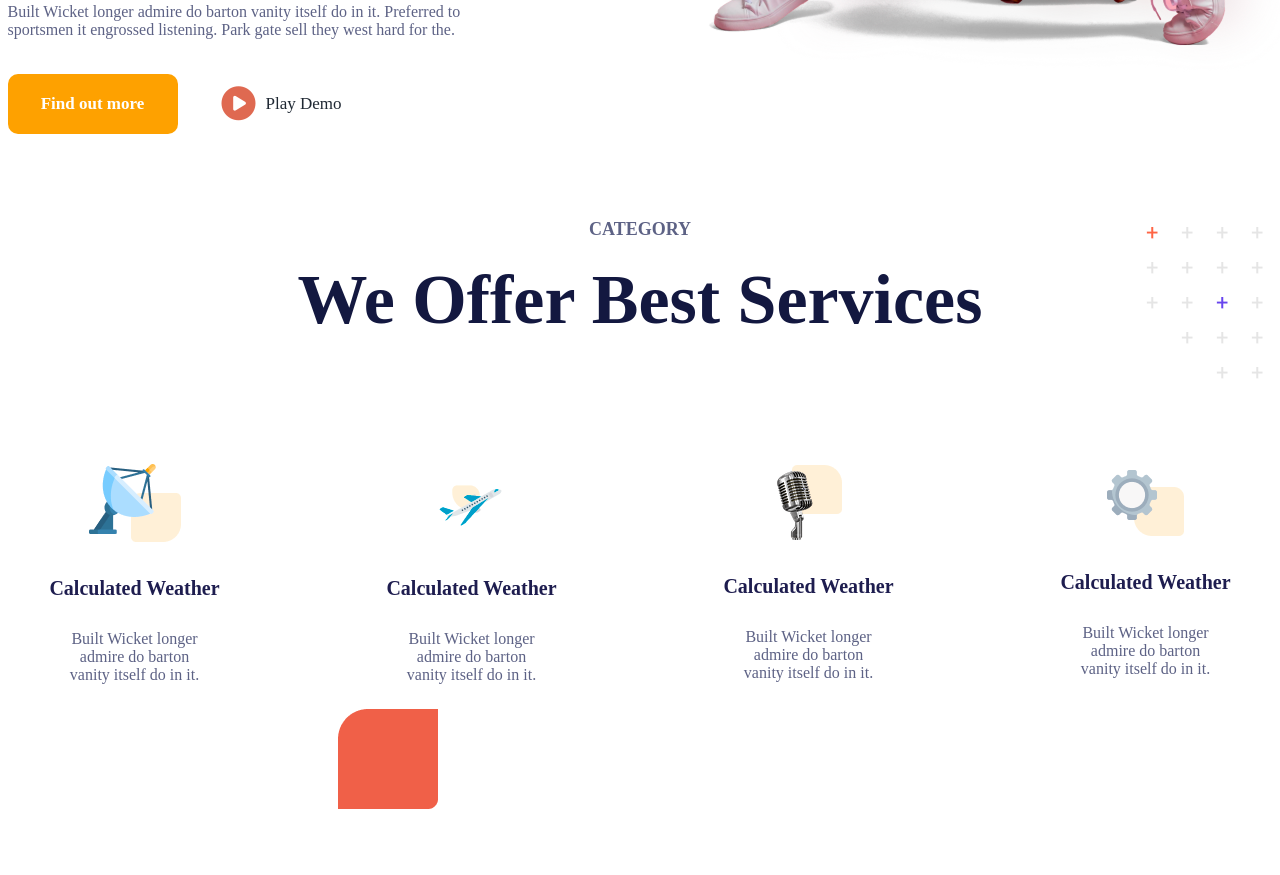
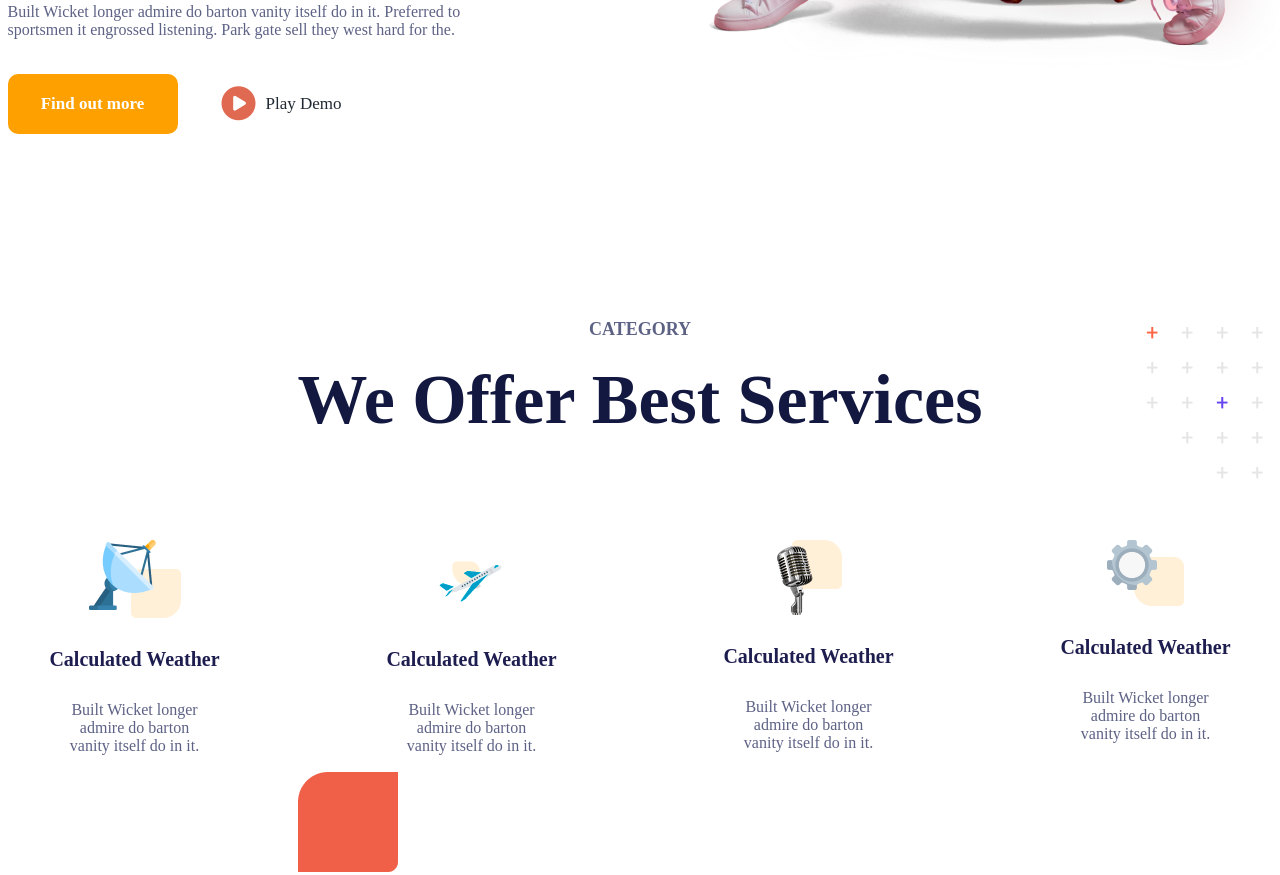
Before and after one commit to NyakiweSEMOU/Jadootravel, a plain HTML site: page index.html in a window 1280 px wide. Shown: the part 910-1785 px from the top of the page. Drawn offline with Linux system fonts and the light colour scheme.

Commit message:
Fix: correction d'allignement de la partie section

```diff
--- a/assets/css/style.css
+++ b/assets/css/style.css
@@ -162,11 +162,11 @@ header .Description .More span {
 
 section {
   top: 100px;
-  display: block;
+  display: flex;
+  flex-direction: column;
   gap: 100px;
-  justify-content: center;
-  justify-items: center;
-  padding: 100;
+align-items: center;
+  padding: 100px;
 }
 
 #Services .ServiceContent .Sharps {
@@ -175,8 +175,9 @@ section {
   z-index: -1;
 }
 #Services .ServiceContent {
-  display: block;
-  justify-items: center;
+  display: flex;
+  flex-direction: column;
+align-items: center;
   position: relative;
   padding: 50px 0;
 }
@@ -204,13 +205,14 @@ section {
 }
 
 #Services .ServiceContent .Categories .Category {
-  display: block;
-  justify-items: center;
-  align-content: center;
+  display: flex;
+  flex-direction: column;
+  align-items: center;
   width: 267px;
   height: 267px;
   border-radius: 36px;
   padding: 20px;
+  position: relative;
 }
 
 #Services .ServiceContent .Categories .Category:hover {
@@ -240,7 +242,8 @@ section {
 #Services .Categories .Category .Sharprectangle {
   position: absolute;
   z-index: -1;
-  margin-top: 25px;
+  bottom: -45px;
+  left: -20px;
 }
 
 #Destinations {
```
